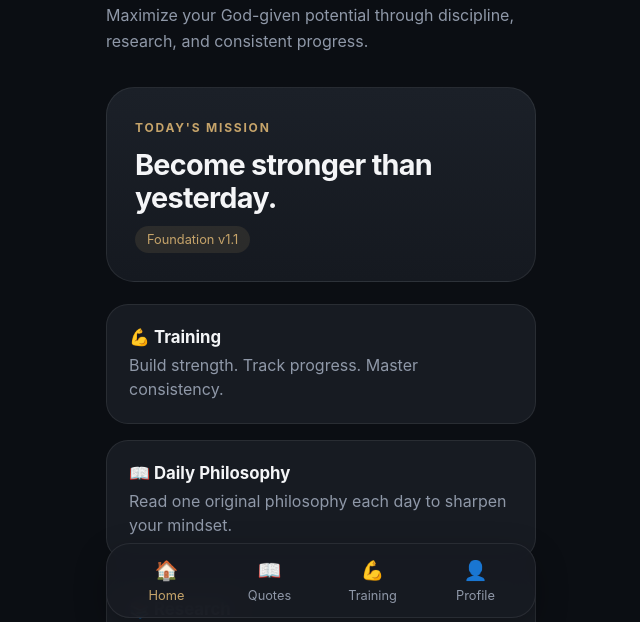
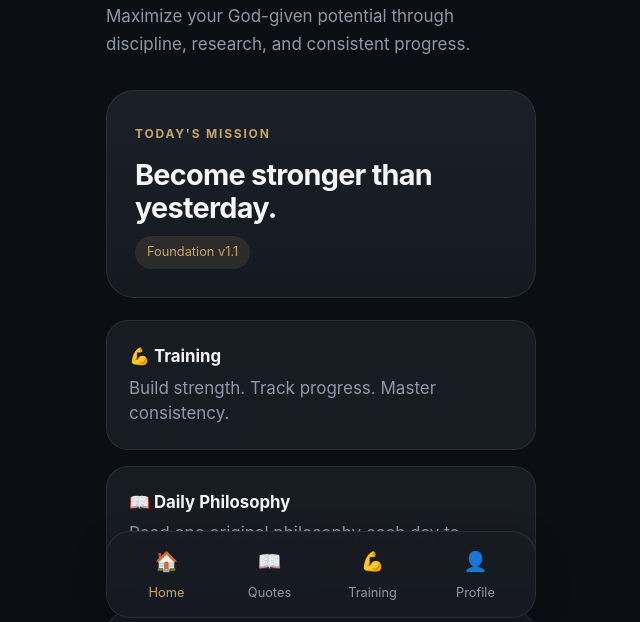
Before and after one commit to BeyondImpossible-lab/BeyondImpossible, a plain HTML site: page index.html in a window 1280 px wide. Shown: the part 164-786 px from the top of the page, without its empty margins (319-959 px from the left). Drawn offline with Linux system fonts and the light colour scheme.

Commit message:
Connect design system CSS
Linked index.html to the CSS architecture.

```diff
--- a/index.html
+++ b/index.html
@@ -36,7 +36,10 @@
     sizes="512x512"
     href="/BeyondImpossible/icon-512.png?v=6"
   >
-
+  <link rel="stylesheet" href="css/variables.css">
+  <link rel="stylesheet" href="css/global.css">
+  <link rel="stylesheet" href="css/components.css">
+  <link rel="stylesheet" href="css/home.css">
   <style>
     * {
       margin: 0;
```
Also changed, not shown: 1 other file.
